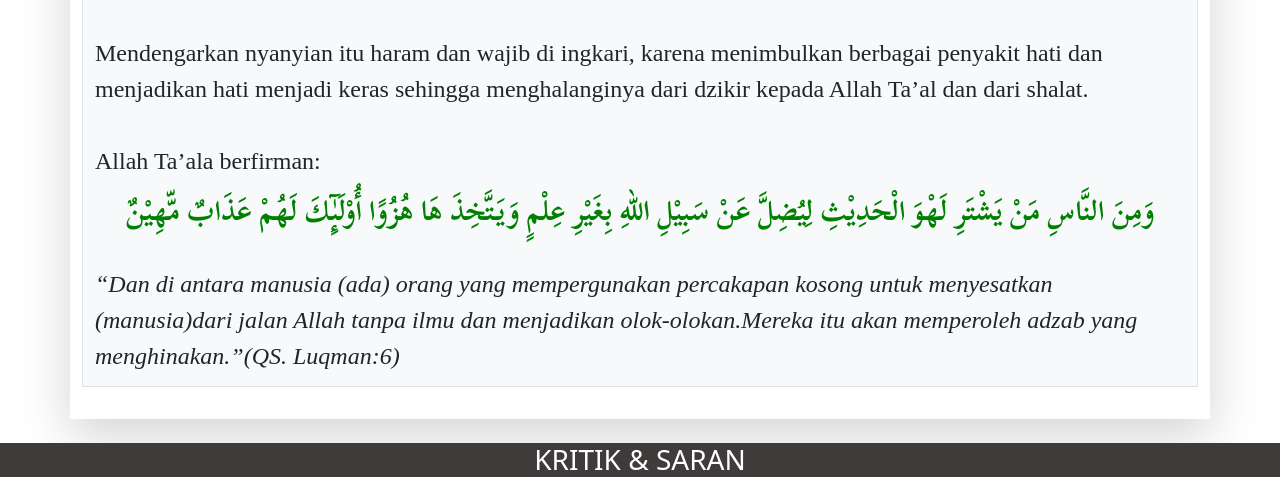
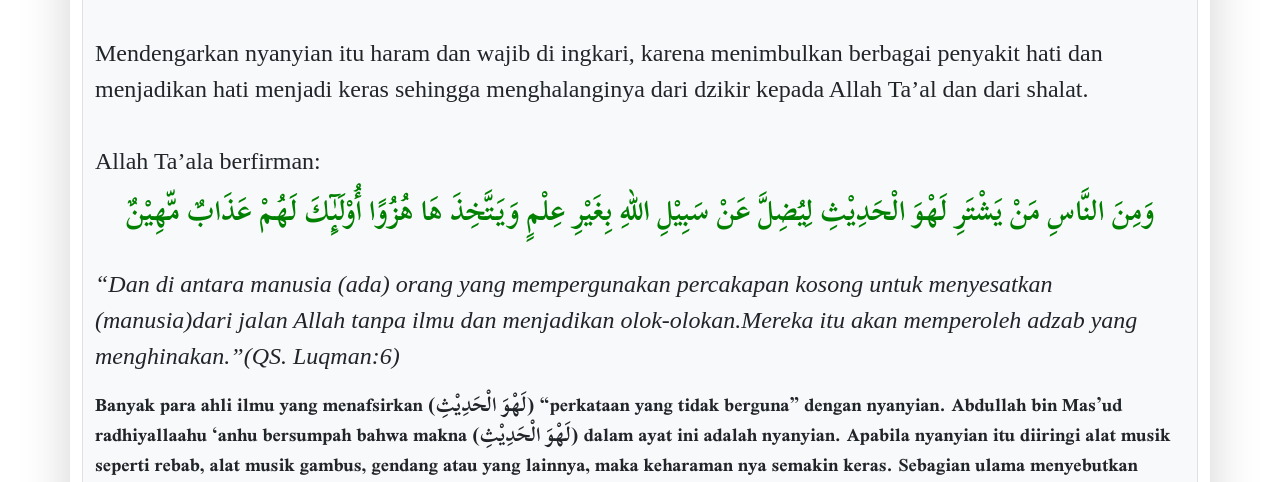
Before and after one commit to ilyasam357/web-nasehat, a plain HTML site: page html/hukum.html in a window 1280 px wide. Shown: the part 218-700 px from the top of the page. Drawn offline with Linux system fonts and the light colour scheme; a web font is replaced by a local one.

Commit message:
add content

```diff
--- a/html/hukum.html
+++ b/html/hukum.html
@@ -71,6 +71,12 @@
                         “Dan di antara manusia (ada) orang yang mempergunakan percakapan kosong untuk menyesatkan
                         (manusia)dari jalan Allah tanpa ilmu dan menjadikan olok-olokan.Mereka itu akan memperoleh adzab yang menghinakan.”(QS. Luqman:6)
                     </p>
+                    <p class="text-bold">
+                        Banyak para ahli ilmu yang menafsirkan (لَهْوَ الْحَدِيْثِ) “perkataan yang tidak berguna” dengan nyanyian. Abdullah bin Mas’ud radhiyallaahu ‘anhu bersumpah
+                        bahwa makna (لَهْوَ الْحَدِيْثِ) dalam ayat ini adalah nyanyian. Apabila nyanyian itu diiringi alat musik seperti rebab, alat musik gambus, gendang atau yang lainnya,
+                        maka keharaman nya semakin keras. Sebagian ulama menyebutkan bahwa nyanyian dengan diiringi alat musik adalah haram menurut ijma’.
+                        Kewajiban kita adalah memperingatkan hal ini, sebagaimana disebutkan dalam sabda Rasulullah shallallaahu ‘alaihi wa sallam :
+                    </p>
 
 
 
```
